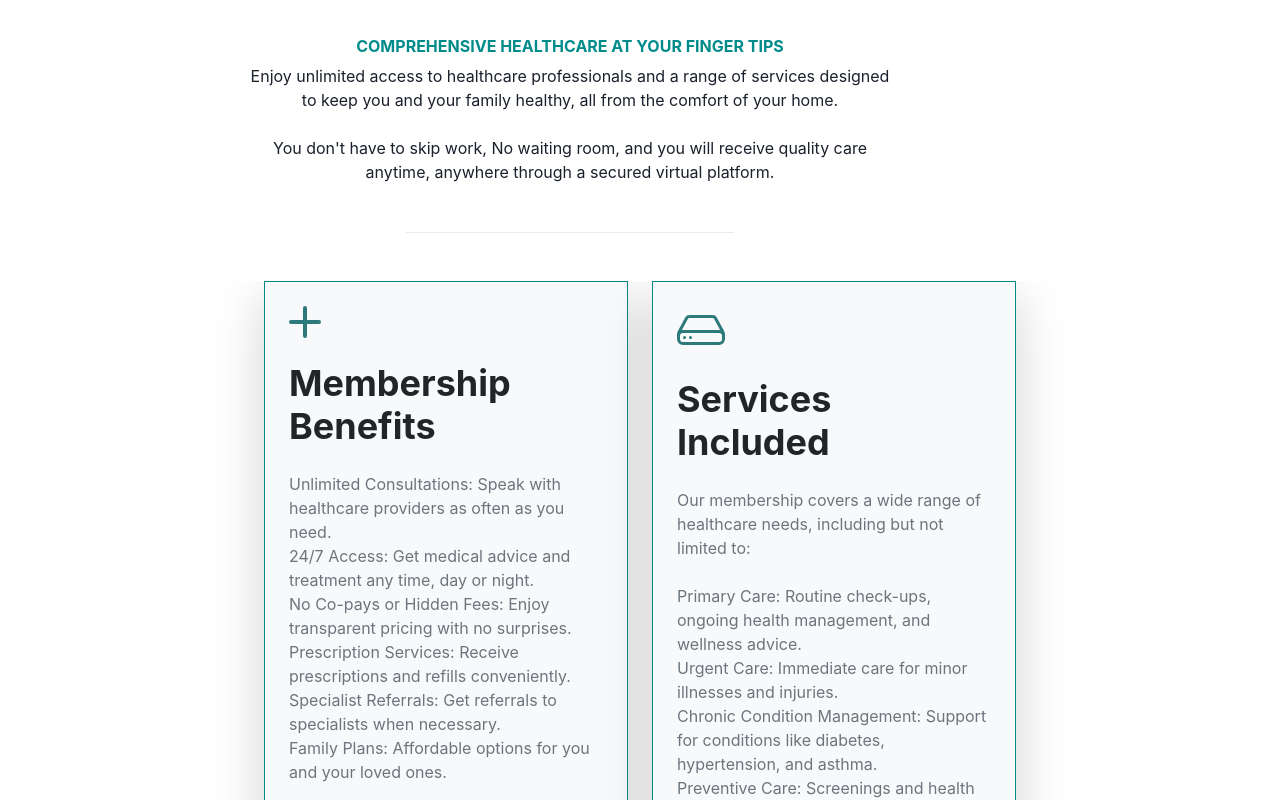
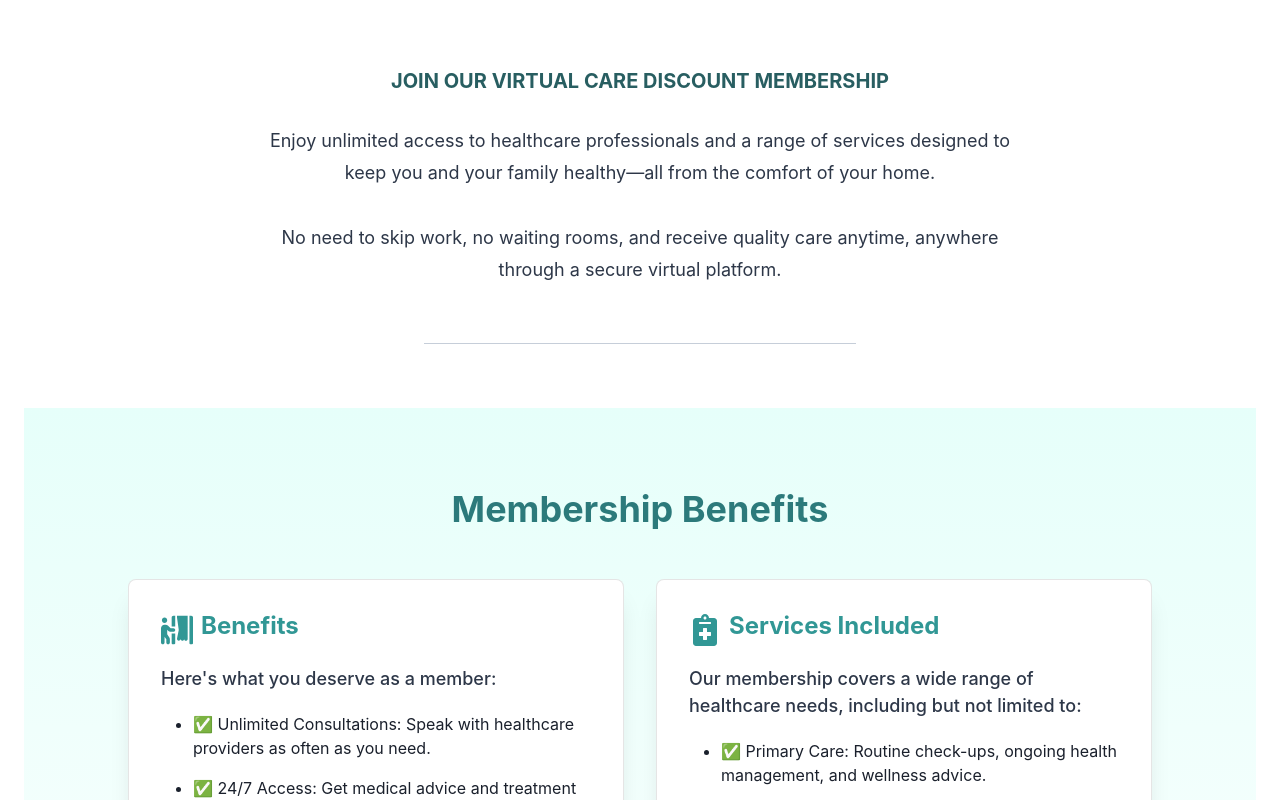
Before and after one commit to oduyemi/gibarestorative, a Next.js app: page /membership in a window 1280 px wide. Shown: the part 520-1320 px from the top of the page. Built offline with nearby package versions, Linux system fonts and the light colour scheme.

Commit message:
Membership updated

```diff
--- a/src/app/membership/page.tsx
+++ b/src/app/membership/page.tsx
@@ -1,8 +1,8 @@
 import { Box } from "@chakra-ui/react";
-import { MailingListPrompt } from "@/components/MailinListPrompt";
 import { MembershipBanner } from "@/components/Membership/Banner";
 import { Membership } from "@/components/Membership";
 import { MembershipForm } from "@/components/Membership/MembershipForm";
+import { Schedule } from "@/components/ScheduleCTA";
 
 
 
@@ -11,8 +11,8 @@ export default function locator () {
         <Box>
             <MembershipBanner />
             <Membership />
+            <Schedule />
             <MembershipForm />
-            <MailingListPrompt />
         </Box>
     )
 }
--- /dev/null
+++ b/src/components/BenefitCard.tsx
@@ -0,0 +1,40 @@
+"use client";
+import { Box, Text, Heading, VStack, Stack, Icon } from "@chakra-ui/react";
+import { IconType } from "react-icons";
+
+interface BenefitCardProps {
+  title: string;
+  description: string;
+  icon: IconType;
+  items: string[];
+}
+
+export const BenefitCard: React.FC<BenefitCardProps> = ({ title, description, icon: IconComponent, items }) => {
+  return (
+    <Box
+      bg="white"
+      p={8}
+      boxShadow="xl"
+      borderRadius="lg"
+      textAlign="left"
+      _hover={{ transform: "scale(1.03)", transition: "0.3s ease-in-out" }}
+      backdropFilter="blur(10px)"
+      border="1px solid rgba(0, 0, 0, 0.1)"
+    >
+      <Stack direction="row" align="center" mb={4}>
+        <Icon as={IconComponent} boxSize={8} color="teal.500" /> {/* Use "as" prop */}
+        <Heading as="h3" fontSize="2xl" color="teal.500">
+          {title}
+        </Heading>
+      </Stack>
+      <Text fontSize="lg" fontWeight="medium" color="gray.700" mb={5}>
+        {description}
+      </Text>
+      <VStack as="ul" align="start" spacing={4}>
+        {items.map((item, index) => (
+          <Text as="li" key={index}>✅ {item}</Text>
+        ))}
+      </VStack>
+    </Box>
+  );
+};
--- /dev/null
+++ b/src/components/Membership/Benefits.tsx
@@ -0,0 +1,49 @@
+"use client";
+import { Box, Heading, Grid, GridItem } from "@chakra-ui/react";
+import { FaPersonBooth, FaNotesMedical } from "react-icons/fa";
+import { BenefitCard } from "../BenefitCard";
+
+export const MembershipBenefits: React.FC = () => {
+  return (
+    <Box as="section" bgGradient="linear(to-b, teal.50, white)" py={{ base: 12, md: 20 }} px={6}>
+      <Box maxW="5xl" mx="auto" textAlign="center" mb={12}>
+        <Heading as="h2" fontSize={{ base: "2xl", md: "4xl" }} fontWeight="bold" color="teal.600">
+          Membership Benefits
+        </Heading>
+      </Box>
+
+      <Grid templateColumns={{ base: "1fr", md: "repeat(2, 1fr)" }} gap={8} maxW="5xl" mx="auto">
+        <GridItem>
+          <BenefitCard
+            title="Benefits"
+            description="Here's what you deserve as a member:"
+            icon={FaPersonBooth}
+            items={[
+                "Unlimited Consultations: Speak with healthcare providers as often as you need.",
+                "24/7 Access: Get medical advice and treatment any time, day or night.",
+                "No Co-pays or Hidden Fees: Enjoy transparent pricing with no surprises.",
+                "Prescription Services: Receive prescriptions and refills conveniently.",
+                "Specialist Referrals: Get referrals to specialists when necessary.",
+                "Family Plans: Affordable options for you and your loved ones.<br/>"
+        ]}
+          />
+        </GridItem>
+
+        <GridItem>
+          <BenefitCard
+            title="Services Included"
+            description="Our membership covers a wide range of healthcare needs, including but not limited to:"
+            icon={FaNotesMedical}
+            items={[
+                "Primary Care: Routine check-ups, ongoing health management, and wellness advice.",
+                "Urgent Care: Immediate care for minor illnesses and injuries.",
+                "Chronic Condition Management: Support for conditions like diabetes, hypertension, and asthma.",
+                "Preventive Care: Screenings and health education.",
+                "Blood Testing"
+            ]}
+          />
+        </GridItem>
+      </Grid>
+    </Box>
+  );
+};
--- a/src/components/Membership/index.tsx
+++ b/src/components/Membership/index.tsx
@@ -1,72 +1,36 @@
 "use client";
+
 import React from "react";
-import { Box, Text, Heading, Icon } from "@chakra-ui/react";
-import { AddIcon } from "@chakra-ui/icons";
+import { Box, Text, Heading, Divider, Container, VStack } from "@chakra-ui/react";
+import { MembershipBenefits } from "./Benefits"; // Ensure this is a Client Component
 
 export const Membership: React.FC = () => {
   return (
-    <section className="bsb-service-6 py-5 py-xl-8">
-      <Box className="container">
-        <Box className="row justify-content-center">
-          <Box className="col-12 col-md-10 col-lg-8 col-xl-7">
-            <Heading as="h2" color="#008B8B" className="fs-6 mb-2 text-center text-uppercase">
-              Comprehensive Healthcare At Your Finger Tips
-            </Heading>
-            <Text className="mb-4 mb-md-5 text-center">
-              Enjoy unlimited access to healthcare professionals
-              and a range of services designed to keep you and
-              your family healthy, all from the comfort of your home.<br/><br/>
-              You don&apos;t have to skip work, No waiting room, and
-              you will receive quality care anytime, anywhere
-              through a secured virtual platform.
-            </Text>
-            <hr className="w-50 mx-auto mb-5 mb-xl-9 border-dark-subtle" />
-          </Box>
-        </Box>
+    <Box as="section"  py={{ base: 12, md: 20 }} px={6}>
+      <Container maxW="4xl">
+        <VStack spacing={6} textAlign="center">
+          {/* Section Title */}
+          <Heading as="h2" fontSize="xl" fontWeight="bold" color="teal.700" textTransform="uppercase">
+            JOIN OUR VIRTUAL CARE DISCOUNT MEMBERSHIP
+          </Heading>
+
+          {/* Section Description */}
+          <Text fontSize="lg" color="gray.700" maxW="3xl" lineHeight="1.8">
+            Enjoy unlimited access to healthcare professionals and a range of services designed to keep you and
+            your family healthy—all from the comfort of your home. <br /><br />
+            No need to skip work, no waiting rooms, and receive quality care anytime, anywhere through a
+            secure virtual platform.
+          </Text>
+
+          {/* Divider */}
+          <Divider borderColor="gray.400" w="50%" />
+        </VStack>
+      </Container>
+
+      {/* Membership Benefits Section */}
+      <Box mt={12}>
+        <MembershipBenefits />
       </Box>
-
-      <Box className="container overflow-hidden mx-auto">
-        <Box className="row gy-4 gy-md-0 gx-xxl-5 justify-content-center">
-          {/* Membership Benefits Box */}
-          <Box className="col-12 col-md-4 d-flex justify-content-center">
-            <Box className="card bg-light rounded-0 flex-grow-1 d-flex flex-column shadow-lg" style={{ borderColor: "#008B8B"}}>
-              <Box className="card-body d-flex flex-column p-4">
-                <Icon as={AddIcon} boxSize={8} color="teal.600" className="mb-4" />
-                <Heading as="h3" className="h2 mb-4 text-teal-600">Membership Benefits</Heading>
-                <Text className="mb-4 text-secondary flex-grow-1">
-                  Unlimited Consultations: Speak with healthcare providers as often as you need.<br/>
-                  24/7 Access: Get medical advice and treatment any time, day or night.<br/>
-                  No Co-pays or Hidden Fees: Enjoy transparent pricing with no surprises.<br/>
-                  Prescription Services: Receive prescriptions and refills conveniently.<br/>
-                  Specialist Referrals: Get referrals to specialists when necessary.<br/>
-                  Family Plans: Affordable options for you and your loved ones.<br/>
-                </Text>
-              </Box>
-            </Box>
-          </Box>
-
-          {/* Services Included Box */}
-          <Box className="col-12 col-md-4 d-flex justify-content-center">
-            <Box className="card bg-light rounded-0 flex-grow-1 d-flex flex-column shadow-lg" style={{ borderColor: "#008B8B"}}>
-              <Box className="card-body d-flex flex-column p-4">
-                <Icon color="teal.600" as="svg" xmlns="http://www.w3.org/2000/svg" width="12" height="12" fill="currentColor" className="text-teal-600 mb-4" viewBox="0 0 16 16">
-                  <path d="M4.5 11a.5.5 0 1 0 0-1 .5.5 0 0 0 0 1zM3 10.5a.5.5 0 1 1-1 0 .5.5 0 0 1 1 0z" />
-                  <path d="M16 11a2 2 0 0 1-2 2H2a2 2 0 0 1-2-2V9.51c0-.418.105-.83.305-1.197l2.472-4.531A1.5 1.5 0 0 1 4.094 3h7.812a1.5 1.5 0 0 1 1.317.782l2.472 4.53c.2.368.305.78.305 1.198V11zM3.655 4.26 1.592 8.043C1.724 8.014 1.86 8 2 8h12c.14 0 .276.014.408.042L12.345 4.26a.5.5 0 0 0-.439-.26H4.094a.5.5 0 0 0-.44.26zM1 10v1a1 1 0 0 0 1 1h12a1 1 0 0 0 1-1v-1a1 1 0 0 0-1-1H2a1 1 0 0 0-1 1z" />
-                </Icon>
-                <Heading as="h3" className="h2 mb-4 text-teal-600">Services Included</Heading>
-                <Text className="mb-4 text-secondary flex-grow-1">
-                  Our membership covers a wide range of healthcare needs, including but not limited to:<br/><br/>
-                  Primary Care: Routine check-ups, ongoing health management, and wellness advice.<br/>
-                  Urgent Care: Immediate care for minor illnesses and injuries.<br/>
-                  Chronic Condition Management: Support for conditions like diabetes, hypertension, and asthma.<br/>
-                  Preventive Care: Screenings and health education.<br/>
-                  Blood Testing
-                </Text>
-              </Box>
-            </Box>
-          </Box>
-        </Box>
-      </Box>
-    </section>
+    </Box>
   );
 };
```
Also changed, not shown: src/components/HRT/Benefits.tsx (+28 -76 lines).
